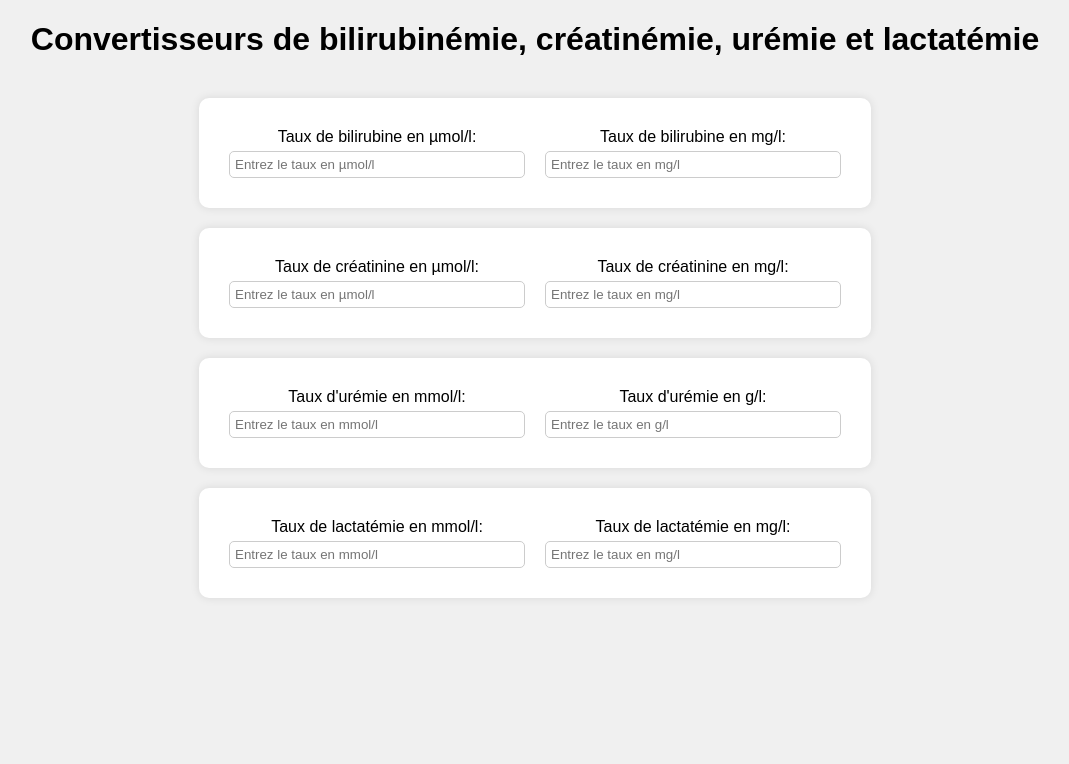
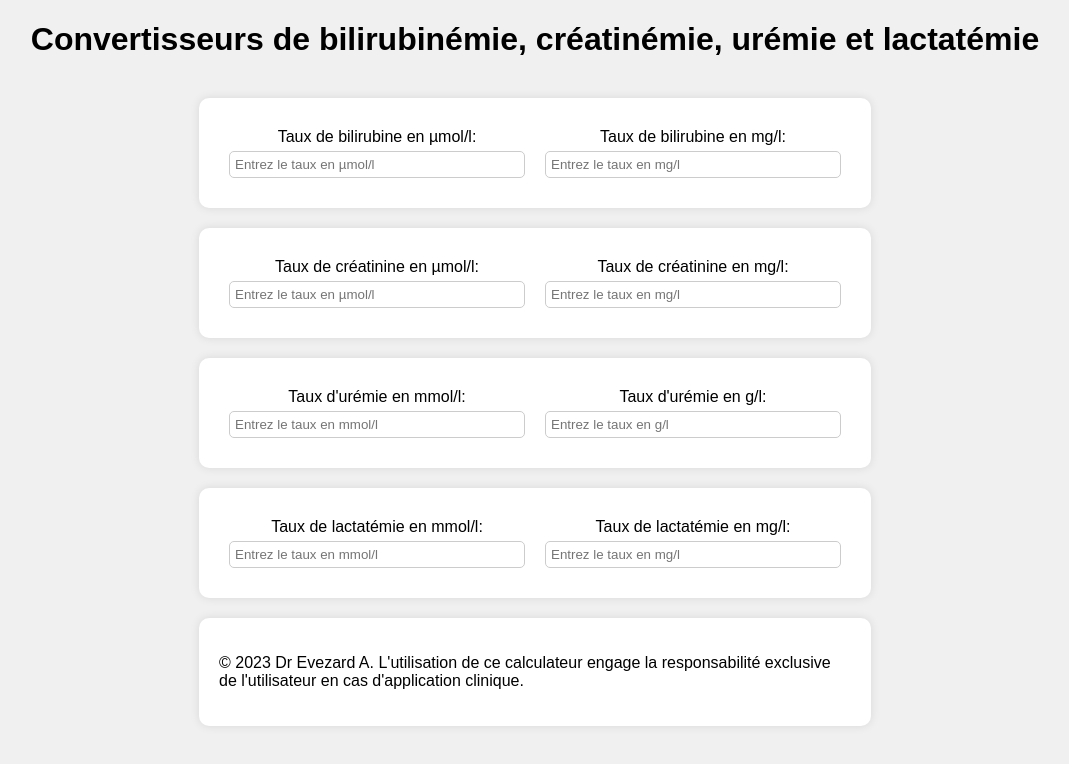
Before and after one commit to reabrive/convertisseurLabo, a plain HTML site: page index.html in a window 1280 px wide. Shown: the whole page, without its empty margins (105-1174 px from the left). Drawn offline with Linux system fonts and the light colour scheme.

Commit message:
Update index.html

```diff
--- a/index.html
+++ b/index.html
@@ -182,5 +182,10 @@
     }
 
 </script>
+    <footer>
+   <div class="container">
+      <p>&copy; 2023 Dr Evezard A. L'utilisation de ce calculateur engage la responsabilité exclusive de l'utilisateur en cas d'application clinique.</p>
+   </div>
+</footer>
 </body>
 </html>
```
